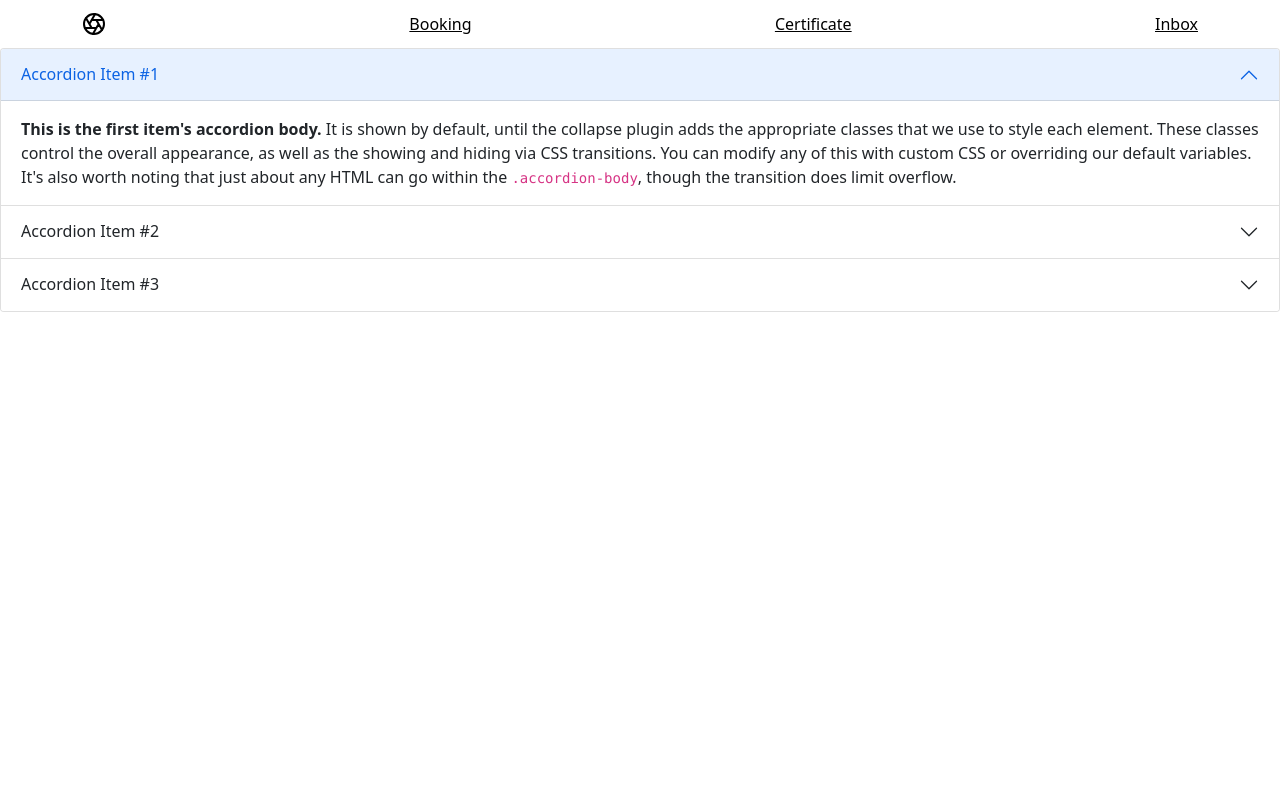
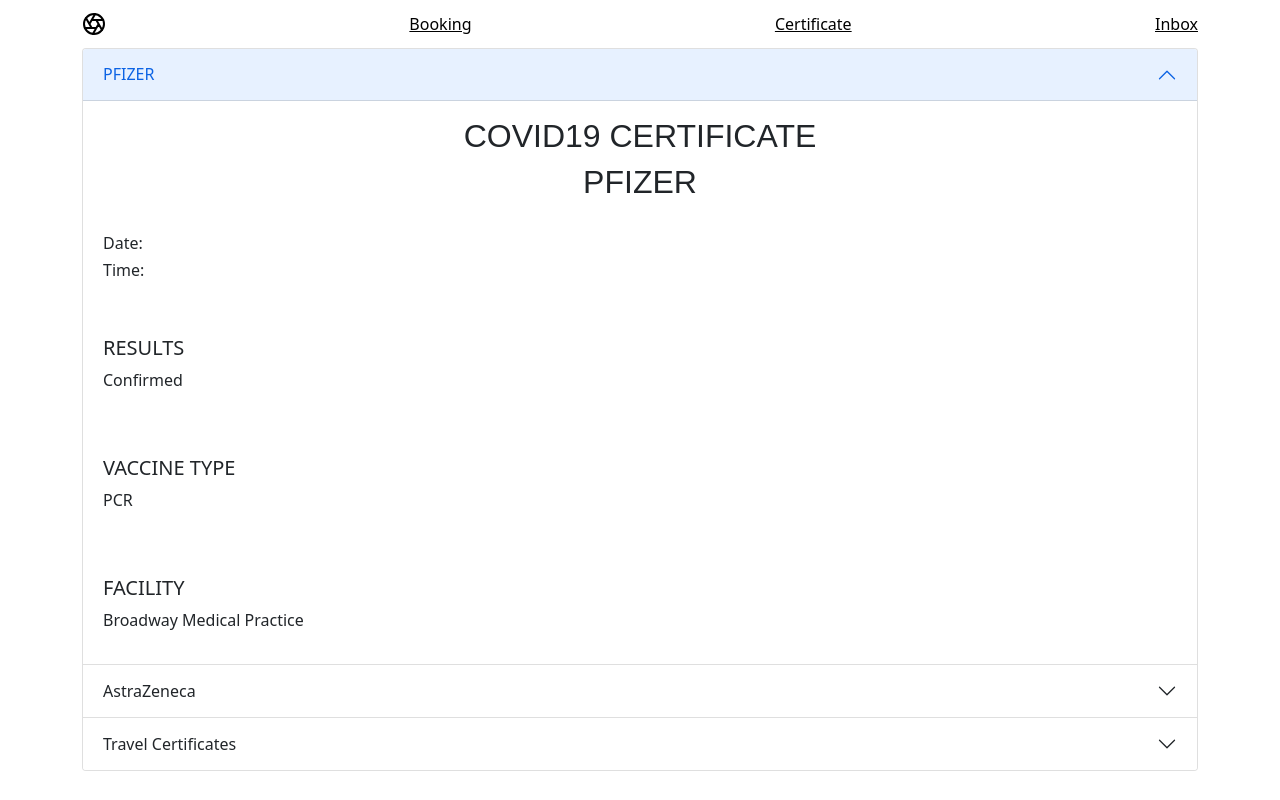
Before and after one commit to agurtala/covaxx-ui, an Angular app: page /certificate in a window 1280 px wide. Built offline with nearby package versions, Linux system fonts and the light colour scheme.

Commit message:
edit: certificate layout files

```diff
--- a/src/app/app-routing.module.ts
+++ b/src/app/app-routing.module.ts
@@ -5,7 +5,7 @@
 
 const routes: Routes = [
   {
-    path: '',
+    path: 'homepage',
     component: HomePageComponent
   },
   {
--- a/src/app/app.component.html
+++ b/src/app/app.component.html
@@ -2,15 +2,16 @@
 <html lang="en">
 <header class="site-header sticky-top py-1">
   <nav class="container d-flex flex-column flex-md-row justify-content-between">
-    <a class="py-2" href="#" aria-label="Product">
+    <a class="py-2" routerLink="homepage" aria-label="home">
       <svg xmlns="http://www.w3.org/2000/svg" width="24" height="24" fill="none" stroke="currentColor" stroke-linecap="round" stroke-linejoin="round" stroke-width="2" class="d-block mx-auto" role="img" viewBox="0 0 24 24"><title>Product</title><circle cx="12" cy="12" r="10"/><path d="M14.31 8l5.74 9.94M9.69 8h11.48M7.38 12l5.74-9.94M9.69 16L3.95 6.06M14.31 16H2.83m13.79-4l-5.74 9.94"/></svg>
     </a>
     <a class="py-2 d-none d-md-inline-block" href="#">Booking</a>
-    <a class="py-2 d-none d-md-inline-block" href="#">Certificate</a>
+    <a class="py-2 d-none d-md-inline-block" routerLink="certificate">Certificate</a>
     <a class="py-2 d-none d-md-inline-block" href="#">Inbox</a>
   </nav>
 </header>
 
+<div style="margin-top: auto"></div>
+
 <router-outlet></router-outlet>
-
 </html>
--- a/src/app/pages/certificate-page/certificate-page.component.css
+++ b/src/app/pages/certificate-page/certificate-page.component.css
@@ -0,0 +1,5 @@
+h3 {
+  font-family: Arial, sans-serif;
+  font-size: xx-large;
+  text-align: center;
+}
--- a/src/app/pages/certificate-page/certificate-page.component.html
+++ b/src/app/pages/certificate-page/certificate-page.component.html
@@ -1,38 +1,84 @@
+<div class="container">
 <div class="accordion" id="accordionPanelsStayOpenExample">
   <div class="accordion-item">
     <h2 class="accordion-header" id="panelsStayOpen-headingOne">
       <button class="accordion-button" type="button" data-bs-toggle="collapse" data-bs-target="#panelsStayOpen-collapseOne" aria-expanded="true" aria-controls="panelsStayOpen-collapseOne">
-        Accordion Item #1
+       PFIZER
       </button>
     </h2>
+
     <div id="panelsStayOpen-collapseOne" class="accordion-collapse collapse show" aria-labelledby="panelsStayOpen-headingOne">
       <div class="accordion-body">
-        <strong>This is the first item's accordion body.</strong> It is shown by default, until the collapse plugin adds the appropriate classes that we use to style each element. These classes control the overall appearance, as well as the showing and hiding via CSS transitions. You can modify any of this with custom CSS or overriding our default variables. It's also worth noting that just about any HTML can go within the <code>.accordion-body</code>, though the transition does limit overflow.
+        <h3>COVID19 CERTIFICATE</h3>
+        <h3>PFIZER</h3>
+        <br>
+        <h6>Date:</h6>
+        <h6>Time:</h6>
+        <br>
+        <br>
+        <h5>RESULTS</h5>
+        <p>Confirmed</p>
+        <br>
+        <br>
+        <h5>VACCINE TYPE</h5>
+        <p>PCR</p>
+        <br>
+        <br>
+        <h5>FACILITY</h5>
+        <p>Broadway Medical Practice</p>
       </div>
     </div>
   </div>
+
   <div class="accordion-item">
     <h2 class="accordion-header" id="panelsStayOpen-headingTwo">
       <button class="accordion-button collapsed" type="button" data-bs-toggle="collapse" data-bs-target="#panelsStayOpen-collapseTwo" aria-expanded="false" aria-controls="panelsStayOpen-collapseTwo">
-        Accordion Item #2
+       AstraZeneca
       </button>
     </h2>
     <div id="panelsStayOpen-collapseTwo" class="accordion-collapse collapse" aria-labelledby="panelsStayOpen-headingTwo">
       <div class="accordion-body">
-        <strong>This is the second item's accordion body.</strong> It is hidden by default, until the collapse plugin adds the appropriate classes that we use to style each element. These classes control the overall appearance, as well as the showing and hiding via CSS transitions. You can modify any of this with custom CSS or overriding our default variables. It's also worth noting that just about any HTML can go within the <code>.accordion-body</code>, though the transition does limit overflow.
+        <h3>COVID19 CERTIFICATE</h3>
+        <h3>AstraZeneca</h3>
+        <h6>Date:</h6>
+        <h6>Time:</h6>
+        <br>
+        <br>
+        <h5>RESULTS</h5>
+        <br>
+        <br>
+        <h5>VACCINE TYPE</h5>
+        <br>
+        <br>
+        <h5>FACILITY</h5>
       </div>
     </div>
   </div>
+
+
   <div class="accordion-item">
     <h2 class="accordion-header" id="panelsStayOpen-headingThree">
       <button class="accordion-button collapsed" type="button" data-bs-toggle="collapse" data-bs-target="#panelsStayOpen-collapseThree" aria-expanded="false" aria-controls="panelsStayOpen-collapseThree">
-        Accordion Item #3
+        Travel Certificates
       </button>
     </h2>
     <div id="panelsStayOpen-collapseThree" class="accordion-collapse collapse" aria-labelledby="panelsStayOpen-headingThree">
       <div class="accordion-body">
-        <strong>This is the third item's accordion body.</strong> It is hidden by default, until the collapse plugin adds the appropriate classes that we use to style each element. These classes control the overall appearance, as well as the showing and hiding via CSS transitions. You can modify any of this with custom CSS or overriding our default variables. It's also worth noting that just about any HTML can go within the <code>.accordion-body</code>, though the transition does limit overflow.
+        <h3>COVID19 CERTIFICATE</h3>
+        <h3>SUMMARY</h3>
+        <h6>Date:</h6>
+        <h6>Time:</h6>
+        <br>
+        <br>
+        <h5>RESULTS</h5>
+        <br>
+        <br>
+        <h5>VACCINE TYPE</h5>
+        <br>
+        <br>
+        <h5>FACILITY</h5>
       </div>
     </div>
   </div>
+  </div>
 </div>
--- a/src/app/pages/home-page/home-page.component.html
+++ b/src/app/pages/home-page/home-page.component.html
@@ -6,12 +6,12 @@
     <div class="col-md-5 p-lg-5 mx-auto my-5">
       <h1 class="display-4 fw-normal">{{title1}}</h1>
       <br>
-      <h2 class="lead fw-normal">Covaxx provides a high quality online system to store all necessary certificates</h2>
+      <h2 class="lead fw-normal">Covaxx provides a high quality online system to make bookings and store all necessary certificates</h2>
     </div>
   </main>
 </main>
 <br>
-<a herf="covid.jpg">
-  <img src="covid.jpg" alt="covid image">
-</a>
+
+<img src="covid.jpg" alt="covid image">
+
 </html>
```
Also changed, not shown: src/app/app.component.css (line endings or trailing spaces).
